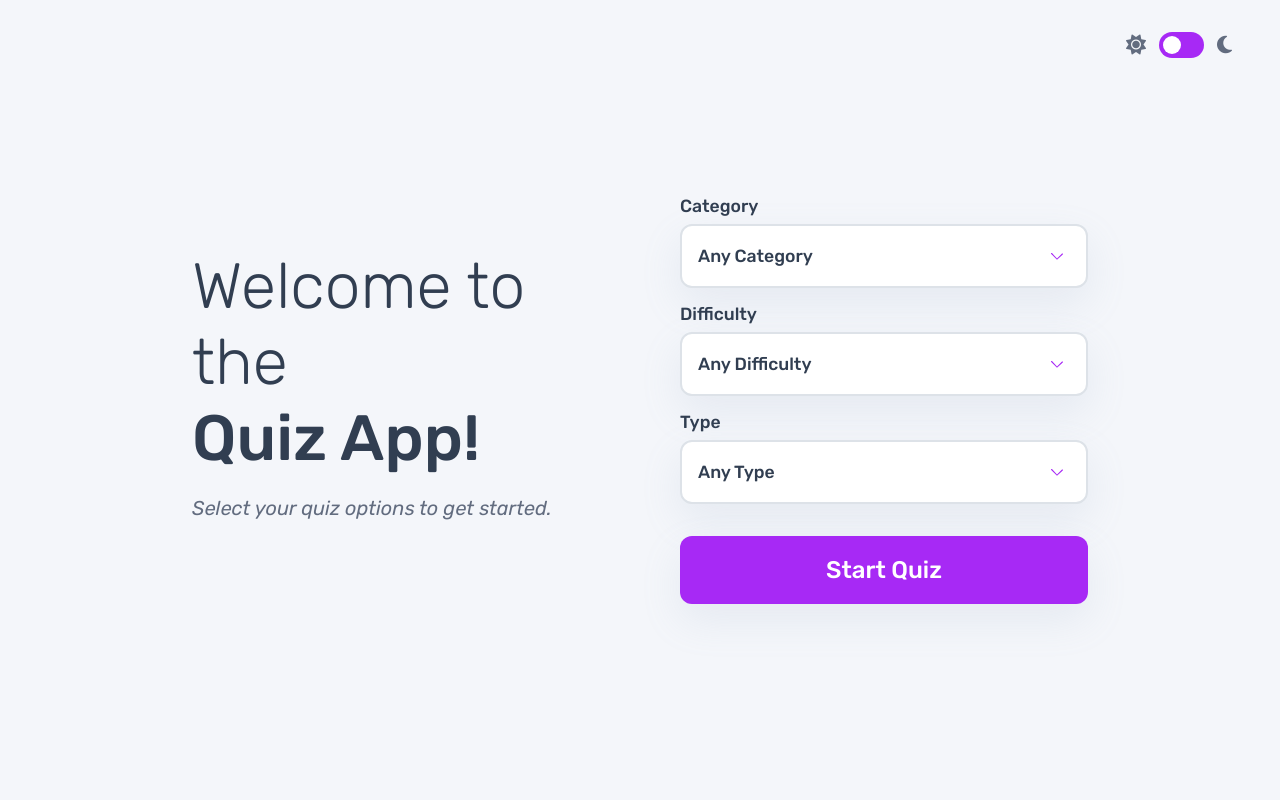
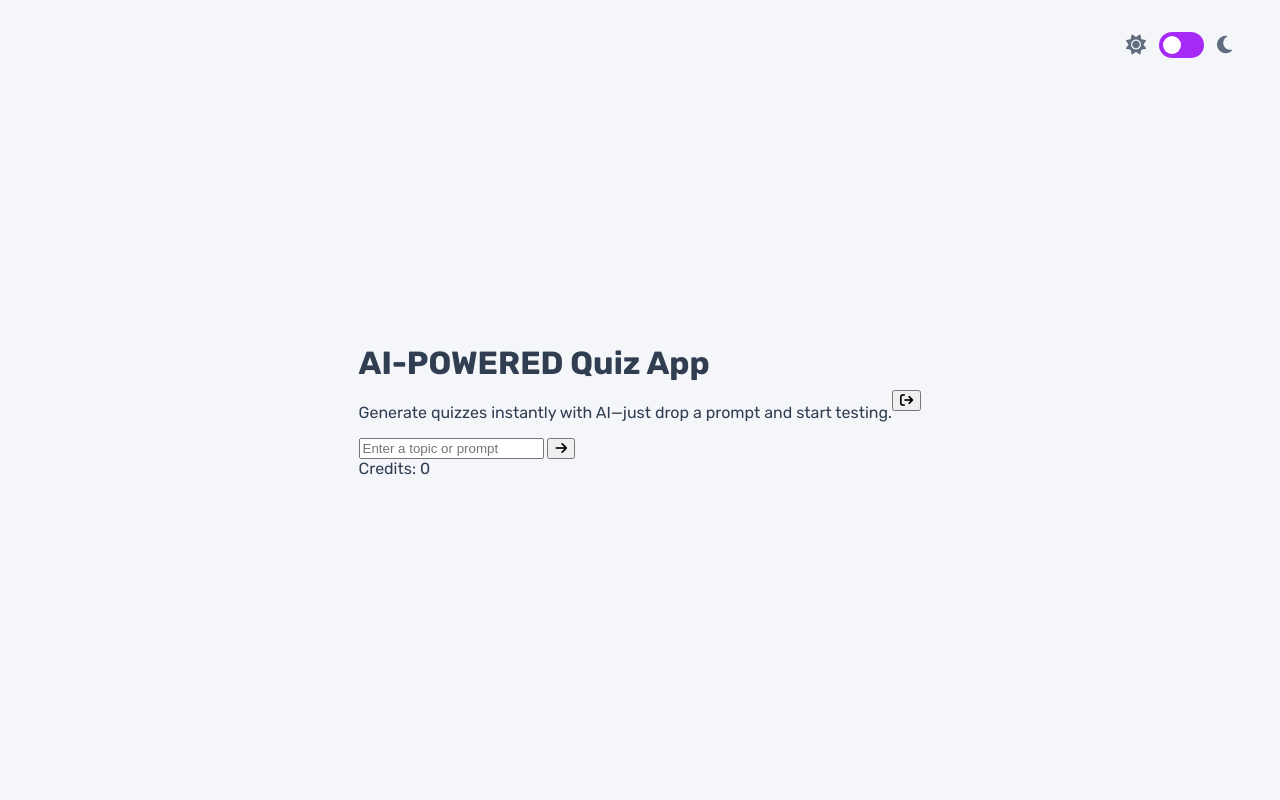
Before and after one commit to Thunderer9506/Quiz_Game-V3, a Flask app: page / in a window 1280 px wide. Run offline with Flask 3, Linux system fonts and the light colour scheme; some libraries are stand-ins or nearby versions.

Commit message:
upgrade the home page from select box to input prompt

```diff
--- a/templates/index.html
+++ b/templates/index.html
@@ -3,21 +3,16 @@
   <head>
     <meta charset="UTF-8" />
     <meta name="viewport" content="width=device-width, initial-scale=1.0" />
-    <title>Quiz App</title>
-    <link rel="stylesheet" href="{{url_for('static',filename='css/base.css')}}">
-    <link
-      rel="stylesheet"
-      href="{{url_for('static',filename='css/home.css')}}"
-    />
-    <script
-      src="https://kit.fontawesome.com/acee086188.js"
-      crossorigin="anonymous"
-    ></script>
+    <title>AI-Powered Quiz App</title>
+    <link rel="stylesheet" href="{{url_for('static', filename='css/base.css')}}" />
+    <link rel="stylesheet" href="{{url_for('static', filename='css/home.css')}}" />
+    <script src="https://kit.fontawesome.com/acee086188.js" crossorigin="anonymous"></script>
   </head>
   <body>
     <input type="checkbox" id="theme-toggle" class="theme-toggle-input" />
 
     <div class="page-wrapper home-page">
+      <header class="top-bar">
         <div class="toggleMode">
           <i class="fa-solid fa-sun icon"></i>
           <label class="switch" for="theme-toggle">
@@ -25,67 +20,32 @@
           </label>
           <i class="fa-solid fa-moon icon"></i>
         </div>
+      </header>
 
-      <div class="main-container">
-        <div class="main">
-          <div class="left">
-            <h1>Welcome to the <br /><span>Quiz App!</span></h1>
-            <p><i>Select your quiz options to get started.</i></p>
+      <main class="hero">
+        <div class="hero-text">
+          <h1>AI-POWERED Quiz App</h1>
+          <p>Generate quizzes instantly with AI—just drop a prompt and start testing.</p>
         </div>
 
-          <div class="right settings">
-            <form action="{{url_for('home')}}" method="post">
-              <label for="category">Category</label>
-              <select id="category" class="custom-select" name="category">
-                <option value="any">Any Category</option>
-                {% for category in categories %}
-                  <option value="{{loop.index0 + 9}}">{{category}}</option>
-                {% endfor %}
-                <!-- <option value="10">Entertainment: Books</option>
-                <option value="11">Entertainment: Film</option>
-                <option value="12">Entertainment: Music</option>
-                <option value="13">Entertainment: Musicals & Theatres</option>
-                <option value="14">Entertainment: Television</option>
-                <option value="15">Entertainment: Video Games</option>
-                <option value="16">Entertainment: Board Games</option>
-                <option value="17">Science & Nature</option>
-                <option value="18">Science: Computers</option>
-                <option value="19">Science: Mathematics</option>
-                <option value="20">Mythology</option>
-                <option value="21">Sports</option>
-                <option value="22">Geography</option>
-                <option value="23">History</option>
-                <option value="24">Politics</option>
-                <option value="25">Art</option>
-                <option value="26">Celebrities</option>
-                <option value="27">Animal</option>
-                <option value="28">Vehicles</option>
-                <option value="29">Entertainment: Comics</option>
-                <option value="30">Science: Gadgets</option>
-                <option value="31">Entertainment: Japenese Anime & Manga</option>
-                <option value="32">Entertainment: Cartoon & Animation</option> -->
-              </select>
+      <form id="prompt-form" class="prompt-bar" action="{{url_for('home')}}" method="post">
+          <input
+            type="text"
+            name="prompt"
+            placeholder="Enter a topic or prompt"
+            required
+          />
+          <button type="submit">
+            <i class="fa-solid fa-arrow-right"></i>
+          </button>
+        </form>
 
-              <label for="difficulty">Difficulty</label>
-              <select id="difficulty" class="custom-select" name="difficulty">
-                <option value="any">Any Difficulty</option>
-                <option value="easy">Easy</option>
-                <option value="medium">Medium</option>
-                <option value="hard">Hard</option>
-              </select>
+        <div class="credits">Credits: 0</div>
+      </main>
 
-              <label for="type">Type</label>
-              <select id="type" class="custom-select" name="type">
-                <option value="any">Any Type</option>
-                <option value="multiple">Multiple Choice</option>
-                <option value="boolean">True / False</option>
-              </select>
-
-              <button type="submit" class="submit">Start Quiz</button>
-            </form>
-          </div>
-        </div>
-      </div>
+      <button class="logout-btn" type="button" aria-label="Logout">
+        <i class="fa-solid fa-arrow-right-from-bracket"></i>
+      </button>
     </div>
   </body>
 </html>
```
Also changed, not shown: agents/QuestionAgent.py (added, +55 -0 lines). Lines whose indentation alone changed are shown as unchanged.
